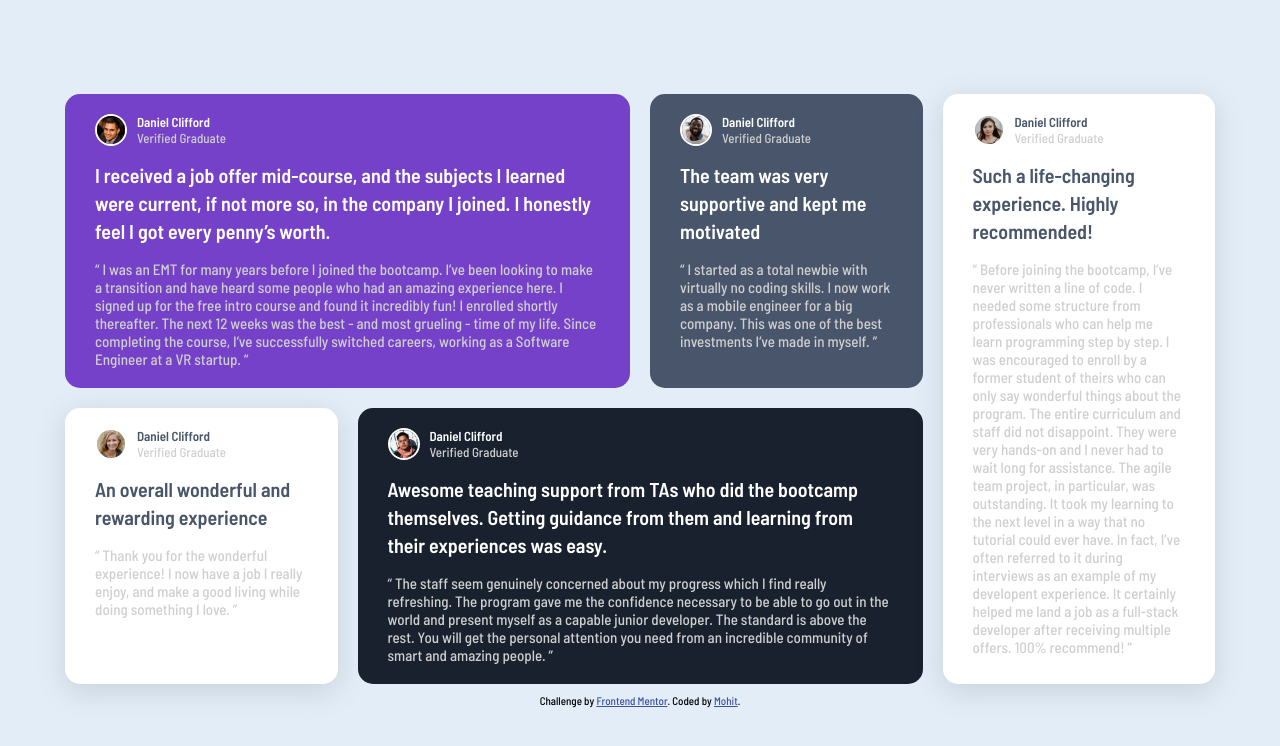
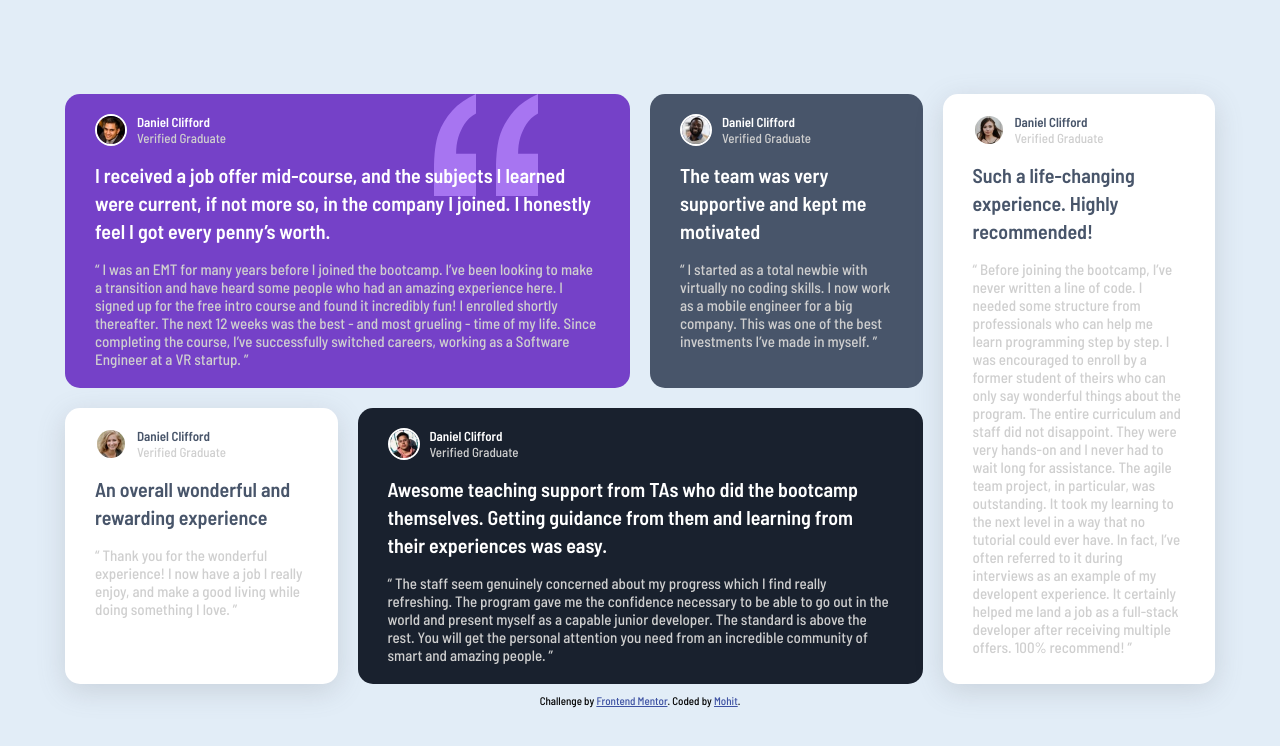
Before and after one commit to mister-mohit/testimonial-card-section, a plain HTML site: page index.html in a window 1280 px wide. Drawn offline with Linux system fonts and the light colour scheme.

Commit message:
Update style.css

```diff
--- a/style.css
+++ b/style.css
@@ -72,7 +72,7 @@ main{
 
 .card-1{
     background-color:hsla(263, 55%, 52%);
-    background-image: url("./images/bg-pattern-quotation.svg");
+    background-image: url("./bg-pattern-quotation.svg");
     background-repeat: no-repeat;
     background-position: 80% 0%;
     grid-column: 1/3;
```
